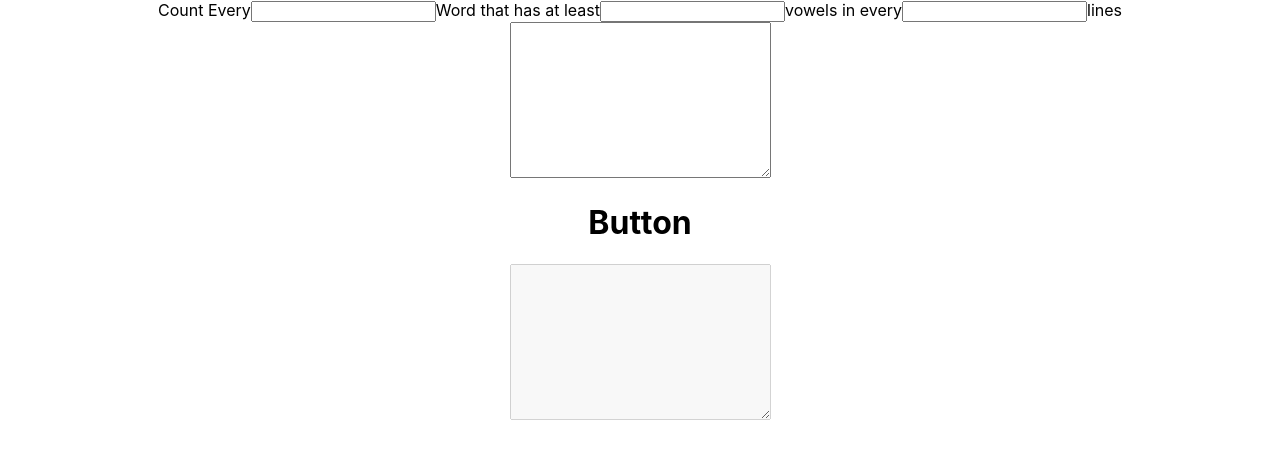
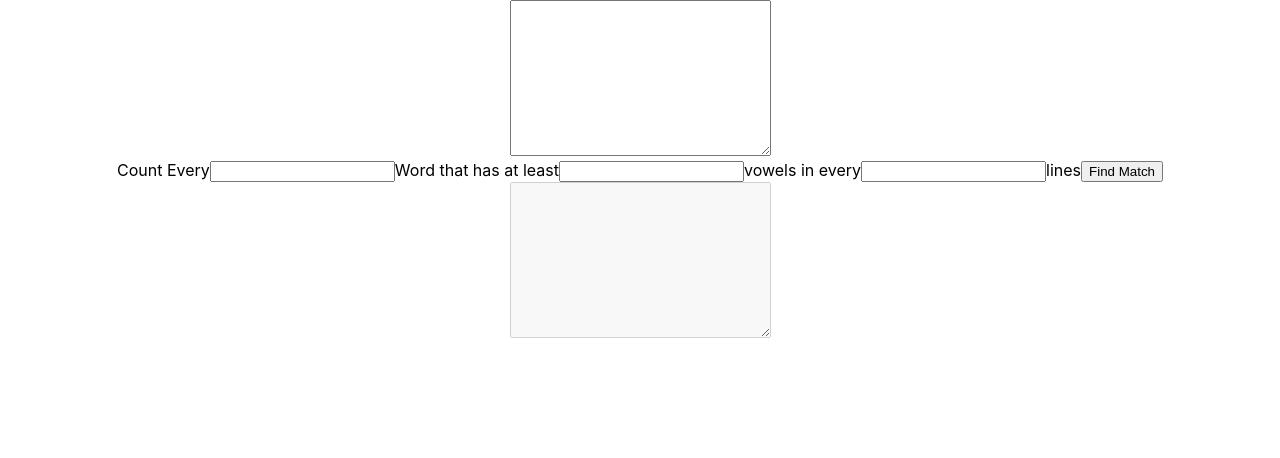
Before and after one commit to cbtsao47/guestX, a React (Create React App) app in the folder question4/: page / in a window 1280 px wide. Shown: the top 458 px of the page. Built offline with nearby package versions, Linux system fonts and the light colour scheme.

Commit message:
change layout

```diff
--- a/question4/src/App.js
+++ b/question4/src/App.js
@@ -41,6 +41,7 @@ class App extends React.Component {
     return result
   };
   handleClick=e=>{
+    e.preventDefault();
     const {userInput,vowelCount,lineCount,wordCount}=this.state
     const resultInput=this.countWords(userInput,Number(vowelCount),Number(lineCount),Number(wordCount))
     this.setState({resultInput})
@@ -49,9 +50,8 @@ class App extends React.Component {
     const { userInput,resultInput,vowelCount,lineCount,wordCount } = this.state;
     return (
       <div className="App">
-        <InputBox vowelCount={vowelCount} lineCount={lineCount} wordCount={wordCount} handleChange={this.handleChange}/>
         <TextBox userInput={userInput} handleChange={this.handleChange} />
-        <Button handleClick={this.handleClick}/>
+        <InputBox vowelCount={vowelCount} lineCount={lineCount} wordCount={wordCount} handleChange={this.handleChange} handleClick={this.handleClick}/>
         <TextBox userInput={resultInput} disabled />
       </div>
     );
--- a/question4/src/components/Buttons/Button.js
+++ b/question4/src/components/Buttons/Button.js
@@ -2,9 +2,7 @@ import React from "react";
 
 const Button = ({handleClick}) => {
   return (
-    <div onClick={handleClick}>
-      <h1>Button</h1>
-    </div>
+    <button onClick={handleClick}>Find Match</button>
   );
 };
 
--- a/question4/src/components/InputBox/InputBox.js
+++ b/question4/src/components/InputBox/InputBox.js
@@ -1,21 +1,22 @@
 import React from 'react'
 
-const InputBox = ({vowelCount,lineCount,wordCount,handleChange}) => {
+const InputBox = ({vowelCount,lineCount,wordCount,handleChange,handleClick}) => {
     return (
         <div>
         <form>
         <label htmlFor='wordCount'>Count Every
 
-        <input type='number' id='wordCount'name='wordCount'value={wordCount} onChange={handleChange}/>
+        <input required type='number' id='wordCount'name='wordCount'value={wordCount} onChange={handleChange}/>
         Word
         </label>
         <label htmlFor='vowelCount'> that has at least
-        <input type='number' id='vowelCount'name='vowelCount'value={vowelCount} onChange={handleChange}/>
+        <input required type='number' id='vowelCount'name='vowelCount'value={vowelCount} onChange={handleChange}/>
         vowels</label>
         <label htmlFor='lineCount'> in every
-        <input type='number' id='lineCount'name='lineCount'value={lineCount} onChange={handleChange}/>
+        <input required type='number' id='lineCount'name='lineCount'value={lineCount} onChange={handleChange}/>
         lines
         </label>
+        <button onClick={handleClick}>Find Match</button>
         </form>
         </div>
     )
```
